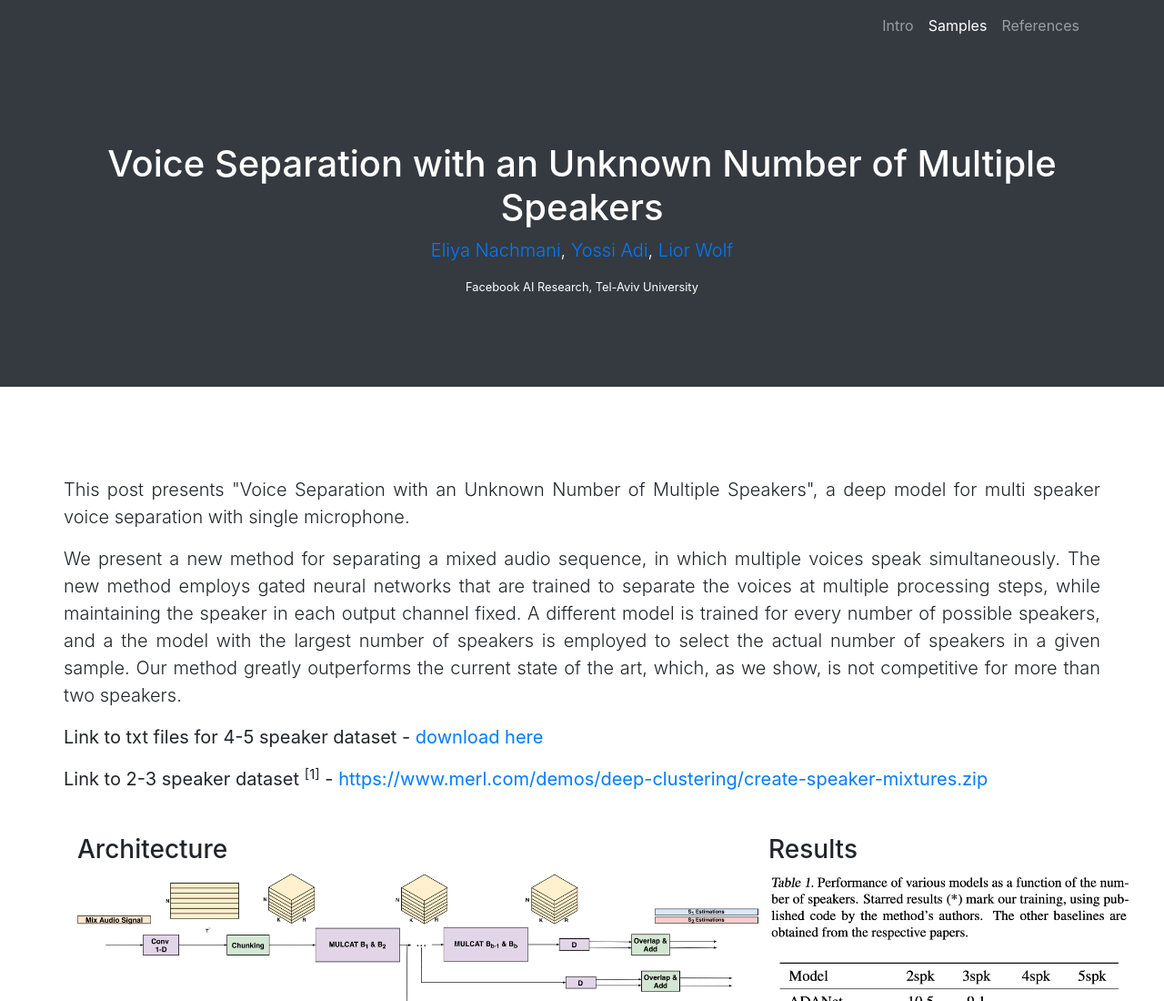
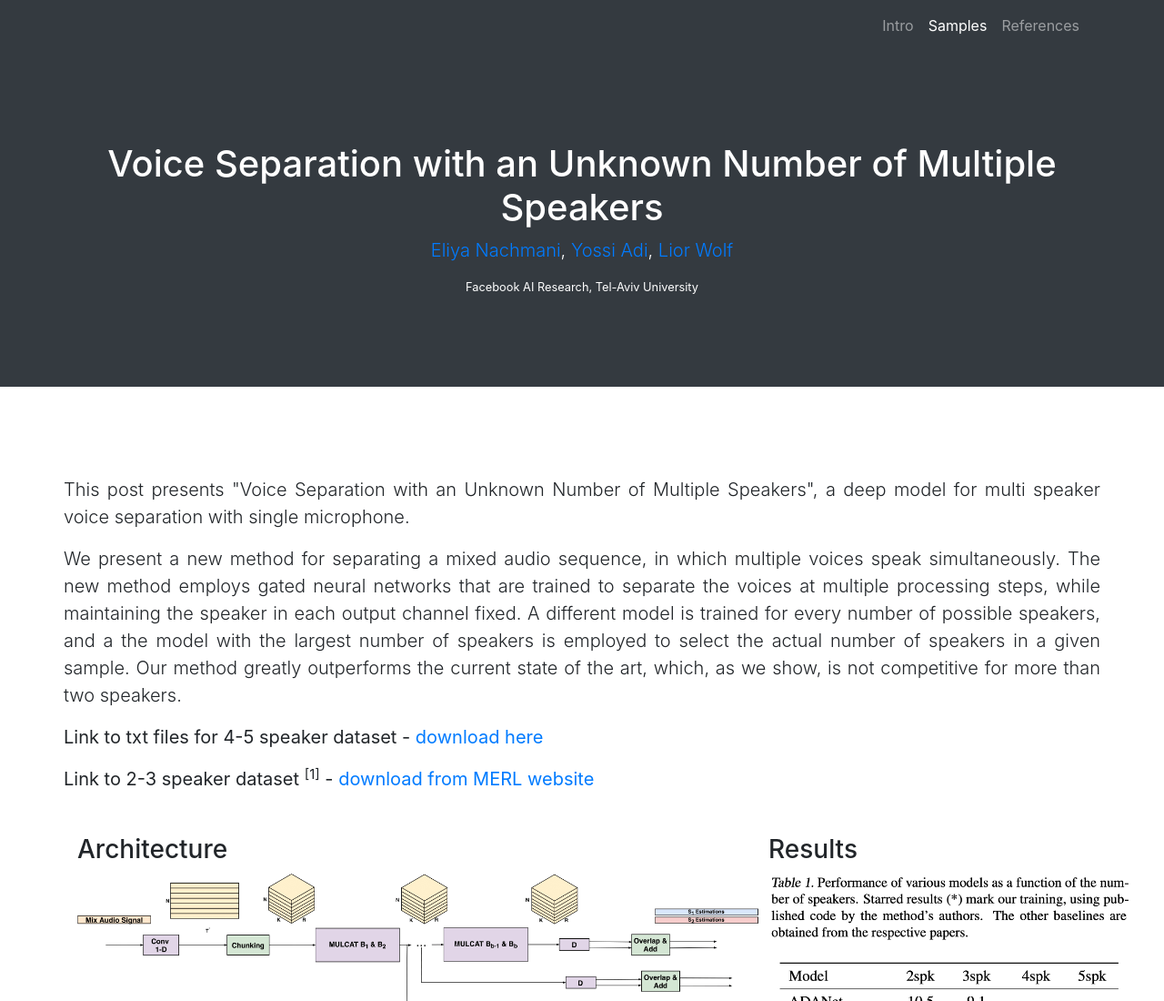
Before and after one commit to enk100/speaker_separation, a plain HTML site: page index.html in a window 1280 px wide. Shown: the top 1100 px of the page at 91% size. Drawn offline with Linux system fonts and the light colour scheme.

Commit message:
update link

```diff
--- a/index.html
+++ b/index.html
@@ -82,7 +82,7 @@
               </b>
               </p><p class="lead" align="justify">
               <b>
-                Link to 2-3 speaker dataset <sup>[1]</sup> - <a href="https://www.merl.com/demos/deep-clustering/create-speaker-mixtures.zip"> https://www.merl.com/demos/deep-clustering/create-speaker-mixtures.zip</a>
+                Link to 2-3 speaker dataset <sup>[1]</sup> - <a href="https://www.merl.com/demos/deep-clustering/create-speaker-mixtures.zip"> download from MERL website</a>
               </b>
 
 
```
